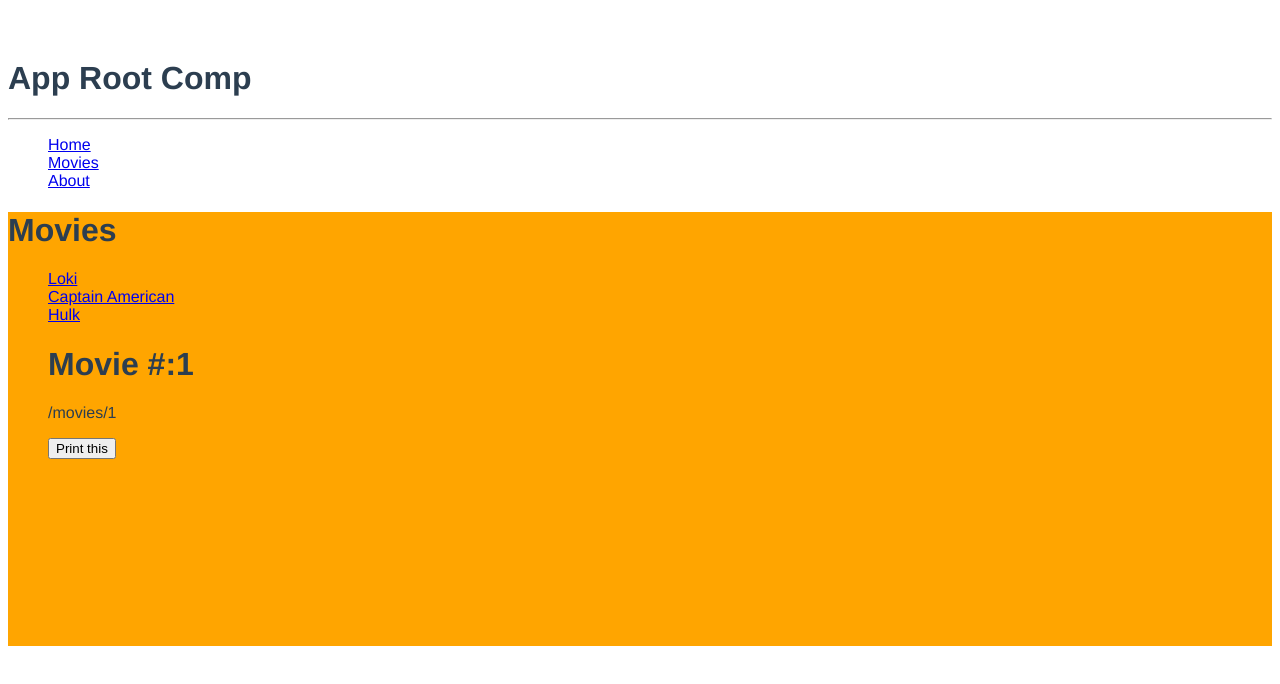
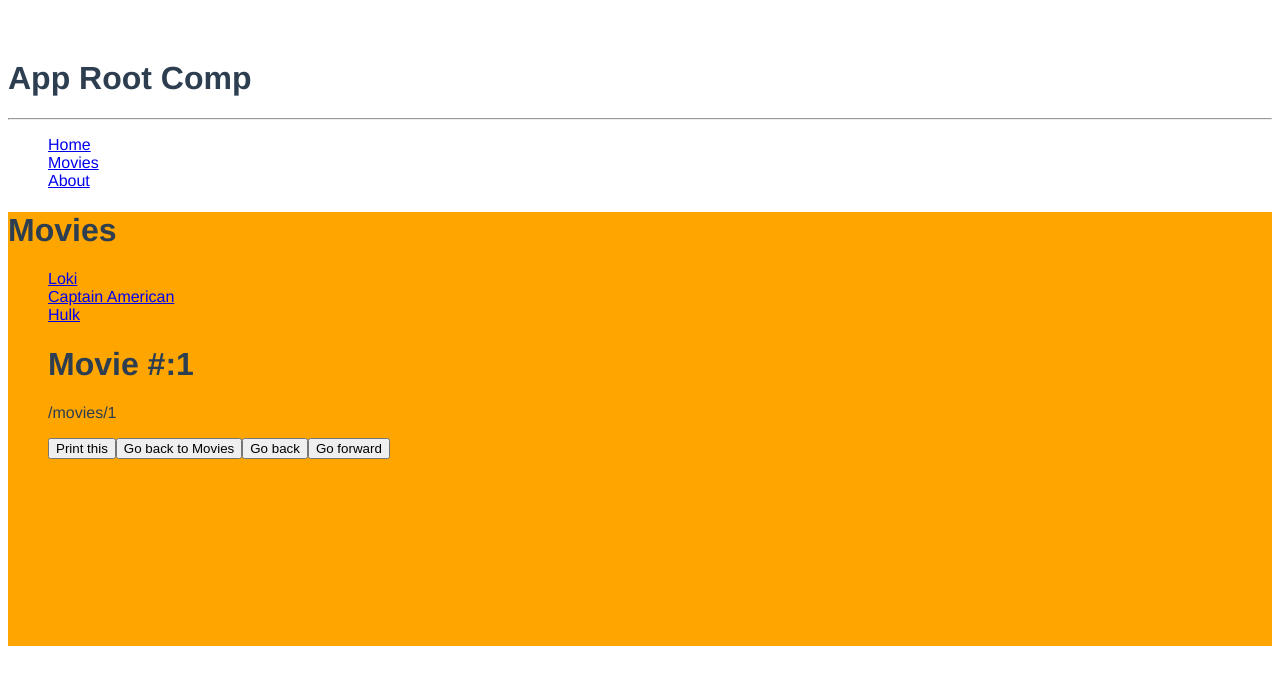
Before and after one commit to f2xiao/learn-vue, a Vue app in the folder basics-vue/: page /#/movies/1 in a window 1280 px wide. Shown: the top 684 px of the page. Built offline with nearby package versions, Linux system fonts and the light colour scheme.

Commit message:
Add programmatic navigation

```diff
--- a/basics-vue/src/components/Movie.vue
+++ b/basics-vue/src/components/Movie.vue
@@ -3,6 +3,9 @@
     <h1>Movie #:{{id}}</h1>
     <p>{{$route.fullPath}}</p>
     <button @click="showThis">Print this</button>
+    <button @click="gotoMovies">Go back to Movies</button>
+    <button @click="goBack">Go back</button>
+    <button @click="$router.forward()">Go forward</button>
   </div>
 </template>
 
@@ -12,7 +15,16 @@ export default {
   methods: {
     showThis(){
       console.log(this);
+    },
+    gotoMovies(){
+      this.$router.push('/movies')
+    },
+    goBack(){
+      this.$router.back()
     }
+    // goForward(){
+    //   this.$router.forward()
+    // }
   },
 
 
--- a/basics-vue/src/router/index.js
+++ b/basics-vue/src/router/index.js
@@ -28,9 +28,9 @@ const router = new VueRouter({
     },
     {
       path: "/movies",
-      redirect:'/movies/3',
       component: Movies,
       children: [
+        {path: ""},
         { path: '/movies/:id',component: Movie ,props: true},
 
       ]
```
